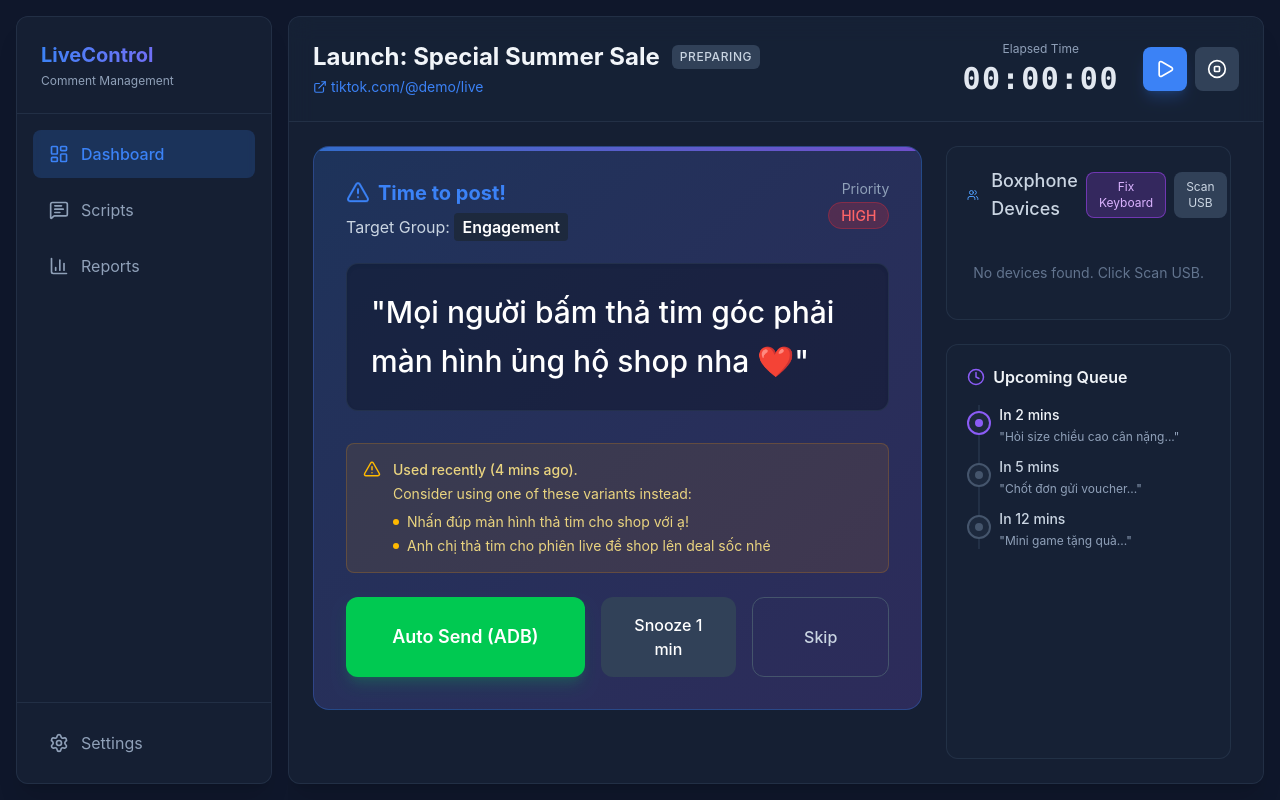
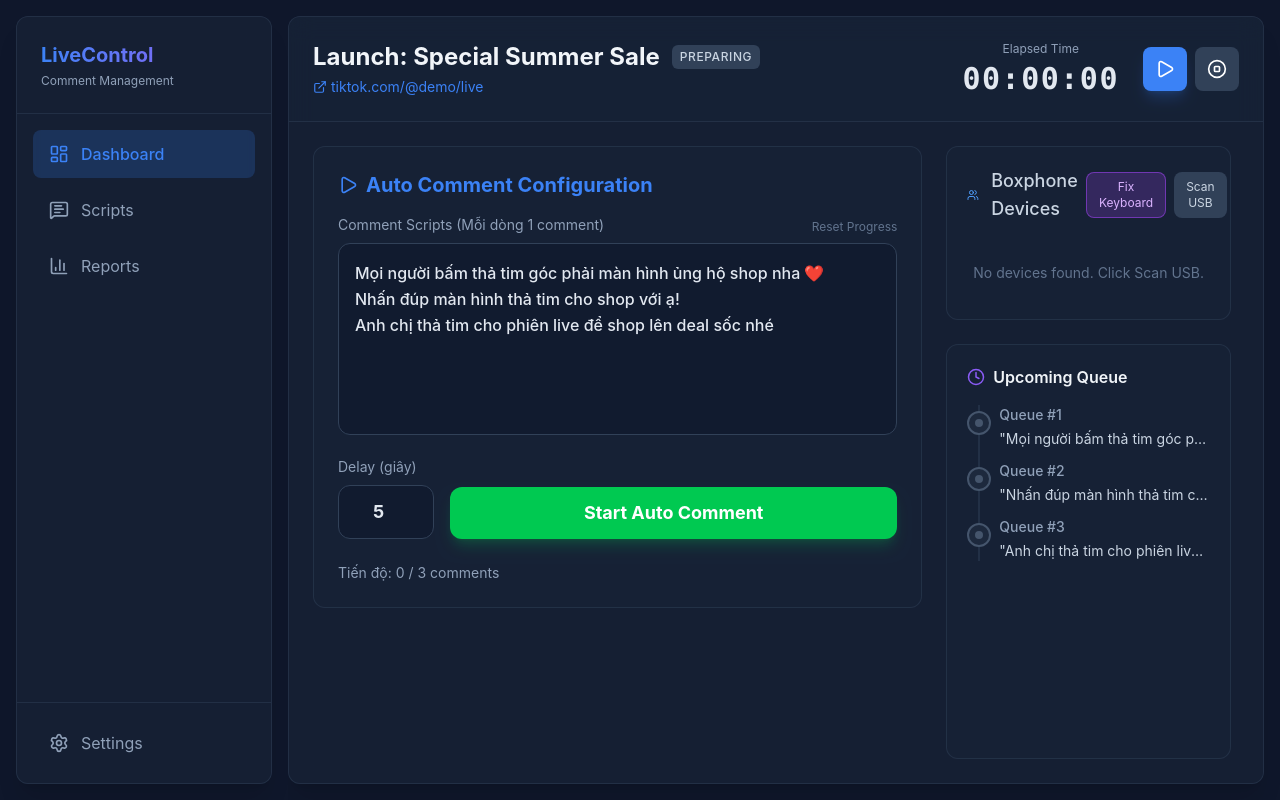
Before and after one commit to Tio-dev71/SeedingTikTok-Boxphone, a React (Vite) app in the folder frontend/: page / in a window 1280 px wide. Built offline with nearby package versions, Linux system fonts and the light colour scheme.

Commit message:
feat: complete Auto Comment Loop with dynamic UI, countdown, and upcoming queue sync

```diff
--- a/frontend/src/pages/DashboardPage.tsx
+++ b/frontend/src/pages/DashboardPage.tsx
@@ -8,15 +8,60 @@ export function DashboardPage() {
   const [adbDevices, setAdbDevices] = useState<string[]>([]);
   const [copyStatus, setCopyStatus] = useState(false);
 
+  // Auto Comment State
+  const [scriptsText, setScriptsText] = useState("Mọi người bấm thả tim góc phải màn hình ủng hộ shop nha ❤️\nNhấn đúp màn hình thả tim cho shop với ạ!\nAnh chị thả tim cho phiên live để shop lên deal sốc nhé");
+  const [intervalSeconds, setIntervalSeconds] = useState(5);
+  const [isAutoRunning, setIsAutoRunning] = useState(false);
+  const [currentLineIndex, setCurrentLineIndex] = useState(0);
+  const [countdown, setCountdown] = useState(0);
   useEffect(() => {
     let interval: number;
     if (sessionState === "live") {
-      interval = setInterval(() => {
+      interval = window.setInterval(() => {
         setElapsedTime((prev) => prev + 1);
-      }, 1000) as unknown as number;
+      }, 1000);
     }
     return () => clearInterval(interval);
   }, [sessionState]);
+
+  // Auto Comment Loop Effect
+  useEffect(() => {
+    let timer: number;
+
+    if (isAutoRunning) {
+      const lines = scriptsText.split('\n').map(l => l.trim()).filter(l => l);
+
+      if (lines.length === 0 || currentLineIndex >= lines.length) {
+        setIsAutoRunning(false);
+        setCountdown(0);
+        return;
+      }
+
+      if (countdown > 0) {
+        timer = window.setTimeout(() => setCountdown(c => c - 1), 1000);
+      } else {
+        // Time to send!
+        const textToSend = lines[currentLineIndex];
+
+        // Send to ADB
+        if (adbDevices.length > 0) {
+          adbDevices.forEach(device => {
+            fetch("http://localhost:8000/api/adb/devices/send-comment", {
+              method: "POST",
+              headers: { "Content-Type": "application/json" },
+              body: JSON.stringify({ device_id: device, text: textToSend })
+            }).catch(e => console.error("ADB Error:", e));
+          });
+        }
+
+        // Move to next line and reset countdown
+        setCurrentLineIndex(prev => prev + 1);
+        setCountdown(intervalSeconds);
+      }
+    }
+
+    return () => clearTimeout(timer);
+  }, [isAutoRunning, countdown, currentLineIndex, intervalSeconds, scriptsText, adbDevices]);
 
   const formatTime = (seconds: number) => {
     const h = Math.floor(seconds / 3600);
@@ -81,98 +126,83 @@ export function DashboardPage() {
 
         {/* Left Column: Alerts & Script Runner */}
         <div className="col-span-8 flex flex-col gap-6">
+          <div className="bg-slate-800/30 border border-slate-700/50 rounded-xl p-6">
+            <h3 className="text-xl font-bold mb-4 text-brand-primary flex items-center gap-2">
+              <Play size={20} /> Auto Comment Configuration
+            </h3>
 
-          {/* Big Reminder Area */}
-          {showReminder && (
-            <div className="bg-gradient-to-br from-brand-primary/20 to-brand-accent/20 border border-brand-primary/30 rounded-2xl p-8 relative overflow-hidden group">
-              <div className="absolute top-0 left-0 w-full h-1 bg-gradient-to-r from-brand-primary to-brand-accent animate-pulse"></div>
-
-              <div className="flex items-start justify-between mb-6">
-                <div>
-                  <div className="flex items-center gap-2 text-brand-primary mb-2">
-                    <AlertTriangle size={24} className="animate-bounce" />
-                    <h3 className="text-xl font-bold">Time to post!</h3>
-                  </div>
-                  <p className="text-slate-300">Target Group: <span className="font-semibold text-white bg-slate-800 px-2 py-1 rounded">Engagement</span></p>
-                </div>
-                <div className="text-right">
-                  <p className="text-sm text-slate-400 mb-1">Priority</p>
-                  <span className="bg-red-500/20 text-red-400 border border-red-500/30 px-3 py-1 rounded-full text-sm font-medium">HIGH</span>
-                </div>
-              </div>
-
-              <div className="bg-slate-900/50 p-6 rounded-xl border border-slate-700/50 mb-8 shadow-inner">
-                <p className="text-3xl font-medium text-white leading-relaxed">
-                  "Mọi người bấm thả tim góc phải màn hình ủng hộ shop nha ❤️"
-                </p>
-              </div>
-
-              {/* Duplicate Warning Warning */}
-              <div className="mb-6 p-4 rounded-lg bg-amber-500/10 border border-amber-500/20 text-amber-200/90 text-sm flex gap-3">
-                <AlertTriangle size={18} className="text-amber-400 shrink-0" />
-                <div>
-                  <p className="font-medium mb-1">Used recently (4 mins ago).</p>
-                  <p>Consider using one of these variants instead:</p>
-                  <ul className="mt-2 space-y-1">
-                    <li className="flex items-center gap-2"><div className="w-1.5 h-1.5 rounded-full bg-amber-400"></div>Nhấn đúp màn hình thả tim cho shop với ạ!</li>
-                    <li className="flex items-center gap-2"><div className="w-1.5 h-1.5 rounded-full bg-amber-400"></div>Anh chị thả tim cho phiên live để shop lên deal sốc nhé</li>
-                  </ul>
-                </div>
-              </div>
-
-              <div className="flex flex-wrap gap-4">
+            <div className="mb-4">
+              <div className="flex justify-between items-end mb-2">
+                <label className="block text-sm text-slate-400">Comment Scripts (Mỗi dòng 1 comment)</label>
                 <button
-                  onClick={async () => {
-                    if (adbDevices.length > 0) {
-                      const textToSend = "Mọi người bấm thả tim góc phải màn hình ủng hộ shop nha ❤️";
-                      for (const device of adbDevices) {
-                        try {
-                          await fetch("http://localhost:8000/api/adb/devices/send-comment", {
-                            method: "POST",
-                            headers: { "Content-Type": "application/json" },
-                            body: JSON.stringify({ device_id: device, text: textToSend })
-                          });
-                        } catch (e) {
-                          console.error("Failed to send via ADB", e);
-                        }
-                      }
-                    } else {
-                      alert("Vui lòng Quét USB trước khi gửi!");
-                      return;
-                    }
-                    setShowReminder(false);
-                  }}
-                  className="bg-green-500 hover:bg-green-400 text-white font-semibold py-4 px-8 rounded-xl shadow-lg shadow-green-500/20 transition-all active:scale-95 text-lg flex-[2]"
+                  onClick={() => setCurrentLineIndex(0)}
+                  className="text-xs text-slate-500 hover:text-slate-300"
+                  disabled={isAutoRunning}
                 >
-                  Auto Send (ADB)
-                </button>
-
-                <button className="bg-slate-700 hover:bg-slate-600 text-white font-medium py-4 px-6 rounded-xl transition-all active:scale-95 flex-1">
-                  Snooze 1 min
-                </button>
-                <button
-                  onClick={() => setShowReminder(false)}
-                  className="bg-transparent border border-slate-600 hover:bg-slate-800 text-slate-300 font-medium py-4 px-6 rounded-xl transition-all active:scale-95 flex-1"
-                >
-                  Skip
+                  Reset Progress
                 </button>
               </div>
+              <textarea
+                value={scriptsText}
+                onChange={(e) => setScriptsText(e.target.value)}
+                disabled={isAutoRunning}
+                className="w-full h-48 bg-slate-900/50 border border-slate-700 rounded-xl p-4 text-slate-200 focus:outline-none focus:border-brand-primary/50 resize-none font-medium leading-relaxed"
+                placeholder="Nhập nội dung comment vào đây..."
+              />
             </div>
-          )}
 
-          {!showReminder && (
-             <div className="flex-1 border-2 border-dashed border-slate-700/50 rounded-2xl flex flex-col items-center justify-center text-slate-500">
-               <Clock size={48} className="mb-4 opacity-50" />
-               <p className="text-lg">Waiting for next scheduled script...</p>
-               <button
-                 onClick={() => setShowReminder(true)}
-                 className="mt-4 text-sm text-brand-primary hover:underline"
-                >
-                 [Dev] Trigger Reminder
-               </button>
-             </div>
-          )}
+            <div className="flex items-end gap-4 mb-6">
+              <div>
+                <label className="block text-sm text-slate-400 mb-2">Delay (giây)</label>
+                <input
+                  type="number"
+                  value={intervalSeconds}
+                  onChange={(e) => setIntervalSeconds(Number(e.target.value))}
+                  disabled={isAutoRunning}
+                  className="w-24 bg-slate-900/50 border border-slate-700 rounded-xl p-3 text-slate-200 focus:outline-none focus:border-brand-primary/50 text-center font-bold text-lg"
+                  min={1}
+                />
+              </div>
+              <div className="flex-1">
+                {!isAutoRunning ? (
+                  <button
+                    onClick={() => {
+                      if (adbDevices.length === 0) {
+                        alert("Vui lòng Quét USB trước khi chạy Auto!");
+                        return;
+                      }
+                      const lines = scriptsText.split('\n').filter(l => l.trim());
+                      if (lines.length === 0) {
+                        alert("Vui lòng nhập ít nhất 1 comment!");
+                        return;
+                      }
+                      if (currentLineIndex >= lines.length) {
+                        setCurrentLineIndex(0);
+                      }
+                      setCountdown(0); // Fire immediately on start
+                      setIsAutoRunning(true);
+                    }}
+                    className="w-full bg-green-500 hover:bg-green-400 text-white font-bold py-3 px-8 rounded-xl shadow-lg shadow-green-500/20 transition-all active:scale-95 text-lg"
+                  >
+                    Start Auto Comment
+                  </button>
+                ) : (
+                  <button
+                    onClick={() => setIsAutoRunning(false)}
+                    className="w-full bg-red-500 hover:bg-red-400 text-white font-bold py-3 px-8 rounded-xl shadow-lg shadow-red-500/20 transition-all active:scale-95 text-lg flex items-center justify-center gap-2"
+                  >
+                    <StopCircle size={20} /> Stop Auto (Sending next in {countdown}s)
+                  </button>
+                )}
+              </div>
+            </div>
 
+            {/* Progress indicator */}
+            <div className="flex items-center justify-between text-sm text-slate-400">
+              <span>Tiến độ: {Math.min(currentLineIndex, scriptsText.split('\n').filter(l=>l.trim()).length)} / {scriptsText.split('\n').filter(l=>l.trim()).length} comments</span>
+              {isAutoRunning && <span className="text-brand-accent animate-pulse font-medium">Running...</span>}
+            </div>
+          </div>
         </div>
 
         {/* Right Column: Team & Stats */}
@@ -249,31 +279,24 @@ export function DashboardPage() {
               Upcoming Queue
             </h3>
             <div className="space-y-3 relative before:absolute before:inset-y-0 before:left-[11px] before:w-[2px] before:bg-slate-700/50">
-
-              <div className="relative pl-8">
-                <div className="absolute left-0 top-1.5 w-6 h-6 rounded-full bg-slate-800 border-2 border-brand-accent flex items-center justify-center z-10">
-                  <div className="w-2 h-2 rounded-full bg-brand-accent"></div>
-                </div>
-                <p className="text-sm font-medium">In 2 mins</p>
-                <p className="text-xs text-slate-400 mt-1 truncate">"Hỏi size chiều cao cân nặng..."</p>
-              </div>
-
-              <div className="relative pl-8">
-                <div className="absolute left-0 top-1.5 w-6 h-6 rounded-full bg-slate-800 border-2 border-slate-600 flex items-center justify-center z-10">
-                  <div className="w-2 h-2 rounded-full bg-slate-600"></div>
-                </div>
-                <p className="text-sm font-medium text-slate-300">In 5 mins</p>
-                <p className="text-xs text-slate-400 mt-1 truncate">"Chốt đơn gửi voucher..."</p>
-              </div>
-
-              <div className="relative pl-8">
-                <div className="absolute left-0 top-1.5 w-6 h-6 rounded-full bg-slate-800 border-2 border-slate-600 flex items-center justify-center z-10">
-                  <div className="w-2 h-2 rounded-full bg-slate-600"></div>
-                </div>
-                <p className="text-sm font-medium text-slate-300">In 12 mins</p>
-                <p className="text-xs text-slate-400 mt-1 truncate">"Mini game tặng quà..."</p>
-              </div>
-
+              {(() => {
+                const lines = scriptsText.split('\n').map(l => l.trim()).filter(l => l);
+                const upcoming = lines.slice(currentLineIndex, currentLineIndex + 5);
+                if (upcoming.length === 0) {
+                  return <p className="text-sm text-slate-500 pl-8">Hết kịch bản.</p>;
+                }
+                return upcoming.map((line, idx) => (
+                  <div key={idx} className="relative pl-8">
+                    <div className={`absolute left-0 top-1.5 w-6 h-6 rounded-full bg-slate-800 border-2 ${idx === 0 && isAutoRunning ? 'border-brand-accent animate-pulse' : 'border-slate-600'} flex items-center justify-center z-10`}>
+                      <div className={`w-2 h-2 rounded-full ${idx === 0 && isAutoRunning ? 'bg-brand-accent' : 'bg-slate-600'}`}></div>
+                    </div>
+                    <p className={`text-sm font-medium ${idx === 0 && isAutoRunning ? 'text-white' : 'text-slate-400'}`}>
+                      {idx === 0 && isAutoRunning ? `Sending in ${countdown}s` : `Queue #${currentLineIndex + idx + 1}`}
+                    </p>
+                    <p className="text-sm text-slate-300 mt-1 truncate">"{line}"</p>
+                  </div>
+                ));
+              })()}
             </div>
           </div>
 
```
